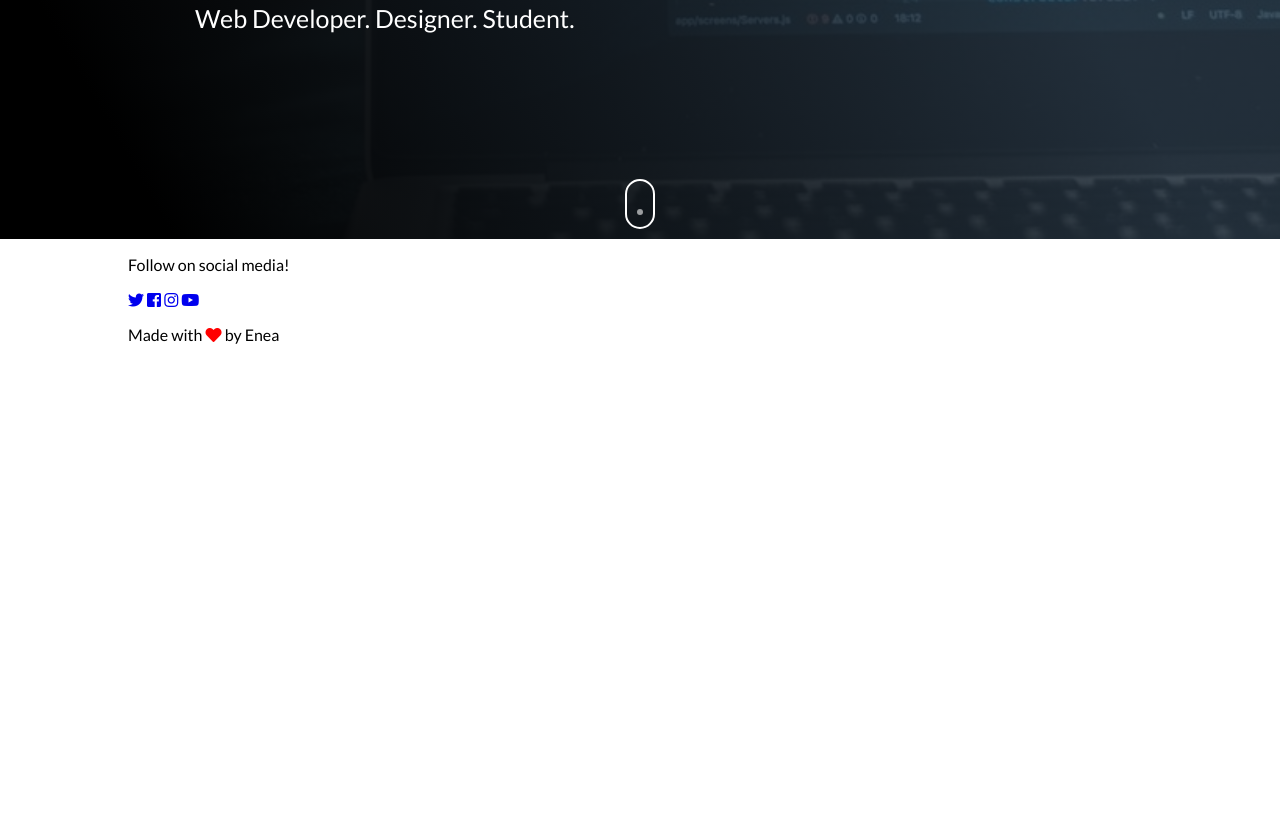
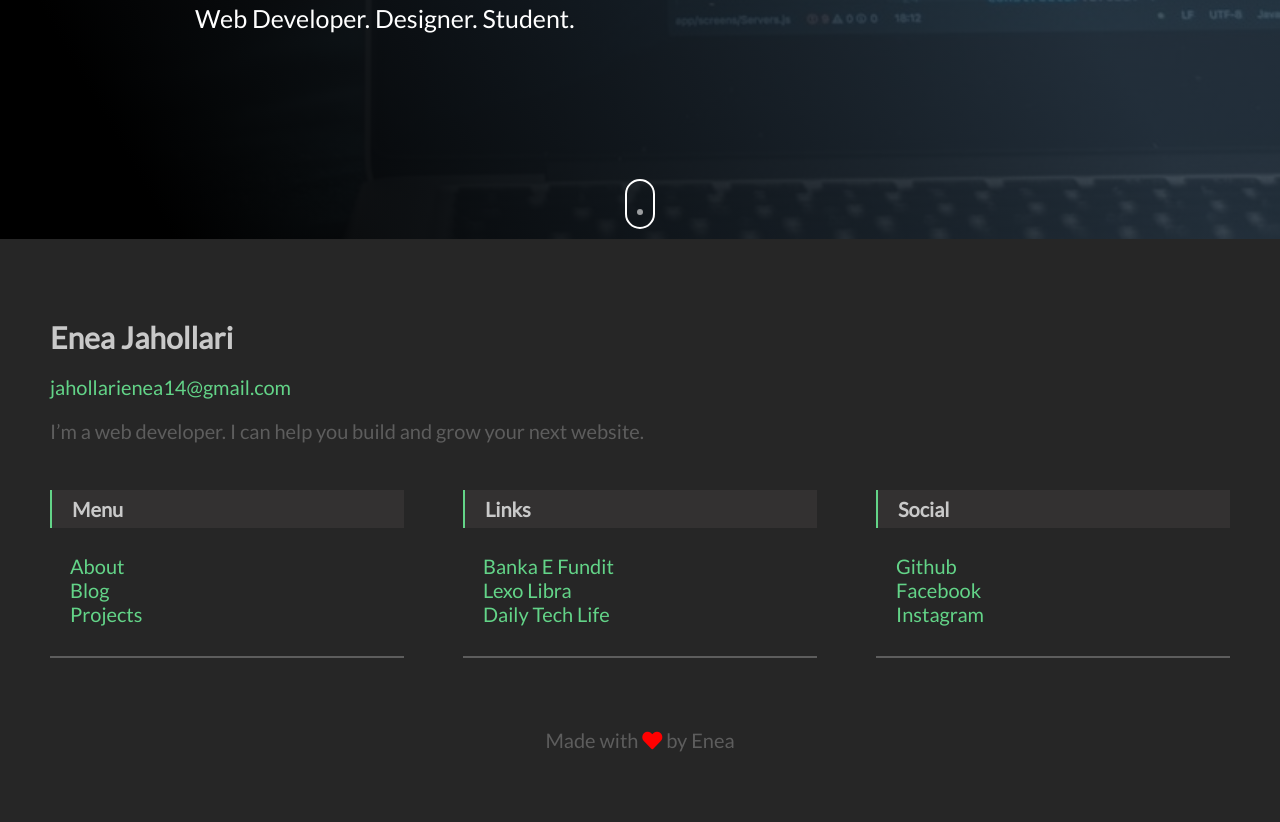
Before and after one commit to Awadheshs109/eneajaho.github.io, a plain HTML site: page index.html in a window 1280 px wide. Shown: the part 561-1383 px from the top of the page. Before the commit the page ends 921 px from the top, so only its background shows below. Drawn offline with Linux system fonts and the light colour scheme.

Commit message:
Added Footer
Added Footer

```diff
--- a/index.html
+++ b/index.html
@@ -1,30 +1,27 @@
 <!DOCTYPE html>
 <html lang="en">
+
 <head>
   <meta charset="UTF-8" />
   <meta name="viewport" content="width=device-width, initial-scale=1.0" />
   <meta http-equiv="X-UA-Compatible" content="ie=edge" />
-    <link
-      href="https://fonts.googleapis.com/css?family=Lato:300,400"
-      rel="stylesheet"
-    />
-    <link
-      rel="stylesheet"
-      href="https://use.fontawesome.com/releases/v5.6.3/css/all.css"
-      integrity="sha384-UHRtZLI+pbxtHCWp1t77Bi1L4ZtiqrqD80Kn4Z8NTSRyMA2Fd33n5dQ8lWUE00s/"
-      crossorigin="anonymous"
-    />
+  <link href="https://fonts.googleapis.com/css?family=Lato:300,400" rel="stylesheet" />
+  <link rel="stylesheet" href="https://use.fontawesome.com/releases/v5.6.3/css/all.css" integrity="sha384-UHRtZLI+pbxtHCWp1t77Bi1L4ZtiqrqD80Kn4Z8NTSRyMA2Fd33n5dQ8lWUE00s/"
+    crossorigin="anonymous" />
 
   <link rel="stylesheet" href="style.css" />
   <title>Enea Jahollari | Web Developer</title>
 </head>
+
 <body>
   <!-- Header -->
   <div class="header">
     <!-- Header Content -->
     <div class="header-content">
       <div class="header-text">
-          <div class="logo"><img class="floating" src="img/logo.png" alt="" /></div>
+        <div class="logo">
+          <img class="floating" src="img/logo.png" alt="" />
+        </div>
         <h1 id="name">Enea Jahollari</h1>
         <p id="description">Web Developer. Designer. Student.</p>
       </div>
@@ -34,20 +31,80 @@
     </div>
   </div>
 
-    <div class="container">
-      <!-- Footer -->
-      <div class="footer">
-        <p>Follow on social media!</p>
-        <div class="social">
-          <a href="http://"><i class="fab fa-twitter"></i></a>
-          <a href="http://"><i class="fab fa-facebook-square"></i></a>
-          <a href="http://"><i class="fab fa-instagram"></i></a>
-          <a href="http://"><i class="fab fa-youtube"></i></a>
-        </div>
+  <div class="container"></div>
+
+  <footer class="footer">
+    <div class="footer-info-name">
+      <h3>Enea Jahollari</h3>
       <p>
-          Made with <i style="color: red;" class="fas fa-heart"></i> by Enea
+        <a class="email" href="mailto:jahollarienea14@gmail.com">jahollarienea14@gmail.com</a>
+      </p>
+      <p>
+        I’m a web developer. I can help you build and grow your next
+        website.
       </p>
     </div>
+
+    <div class="footer-info">
+      <div class="footer-info-box">
+        <h4 class="info-box-title">Menu</h4>
+        <ul class="footer-list">
+          <li><a href="/">About</a></li>
+          <li><a href="/blog/">Blog</a></li>
+          <li><a href="/projects/featured/">Projects</a></li>
+        </ul>
       </div>
+
+      <div class="footer-info-box">
+        <h4 class="info-box-title">Links</h4>
+        <ul class="footer-list">
+          <li>
+            <a href="https://www.bankaefundit.com"> Banka E Fundit</a>
+          </li>
+          <li>
+            <a href="https://www.lexolibra.com" target="_blank" title="Lexo Libra">
+              Lexo Libra
+            </a>
+          </li>
+          <li>
+            <a href="https://www.dailytechlife.com"> Daily Tech Life</a>
+          </li>
+        </ul>
+      </div>
+
+      <div class="footer-info-box">
+        <h4 class="info-box-title">Social</h4>
+
+        <ul class="footer-list">
+          <li>
+            <a href="https://github.com/eneajaho" target="_blank" title="Look through my Github profile">
+              Github
+            </a>
+          </li>
+          <li>
+            <a href="https://www.facebook.com/httpsenea" target="_blank" title="See my Facebook profile">
+              Facebook
+            </a>
+          </li>
+          <li>
+            <a href="https://www.instagram.com/httpsenea" target="_blank" title="See my Instagram profile">
+              Instagram
+            </a>
+          </li>
+
+        </ul>
+
+
+      </div>
+    </div>
+
+
+    <div class="copyright">
+
+      <p>Made with <i style="color: red;" class="fas fa-heart"></i> by Enea</p>
+    </div>
+
+  </footer>
 </body>
+
 </html>
--- a/style.css
+++ b/style.css
@@ -12,20 +12,24 @@ img {
   height: auto;
 }
 
-
 .floating {
-    animation-name: floating;
-    animation-duration: 3s;
-    animation-iteration-count: infinite;
-    animation-timing-function: ease-in-out;
+  animation-name: floating;
+  animation-duration: 3s;
+  animation-iteration-count: infinite;
+  animation-timing-function: ease-in-out;
 }
 
 @keyframes floating {
-    from { transform: translate(0,  0px); }
-    65%  { transform: translate(0, 15px); }
-    to   { transform: translate(0, -0px); }
+  from {
+    transform: translate(0, 0px);
+  }
+  65% {
+    transform: translate(0, 15px);
+  }
+  to {
+    transform: translate(0, -0px);
+  }
 }
-
 
 .header {
   background-image: linear-gradient(60deg, black 10%, #22313fcc 70%),
@@ -155,6 +159,70 @@ a span::before {
   font-weight: bold;
   transform: translateY(-3px) scale(1.05);
 }
+
+/* Footer */
+
+footer{
+  padding: 50px;
+  background: #262626;
+  color: #5d5d5d;
+  font-size: 20px;
+}
+
+footer h3, h4{
+  color: #c9c9c9;
+}
+
+
+.footer-info-name a{
+  color: #63d488;
+  text-decoration: none;
+}
+.footer-info-name h3{
+  font-size: 30px;
+  margin-bottom: 0;
+}
+
+
+.footer-info{
+  display: flex;
+  flex-direction: row;
+  flex-wrap: wrap;
+  justify-content: space-between;
+  align-content: center;
+}
+
+.footer-info-box{
+  width: 30%;
+  border-bottom: 2px solid;
+}
+
+.info-box-title{
+  border-left: 2px solid #63d488;
+  padding: 7px;
+  padding-left: 20px;
+  background: #333131;
+}
+
+ul.footer-list {
+  list-style-type: none;
+  padding-left: 20px;
+  padding-bottom: 10px;
+}
+
+.footer-list li > a {
+  color: #63d488;
+  text-decoration: none;
+}
+
+.copyright{
+  text-align: center;
+  margin-top: 70px;
+}
+
+
+
+
 
 /*
   ##Device = Desktops
@@ -289,4 +357,12 @@ a span::before {
     height: 4px;
     margin-left: -2px;
   }
+
+  .footer-info-box{
+    width: 100%;
+    border-bottom: 0;
+  }
+
 }
+
+/* footer background #262626    color white #c9c9c9 */
```
Lines whose indentation alone changed are shown as unchanged.
